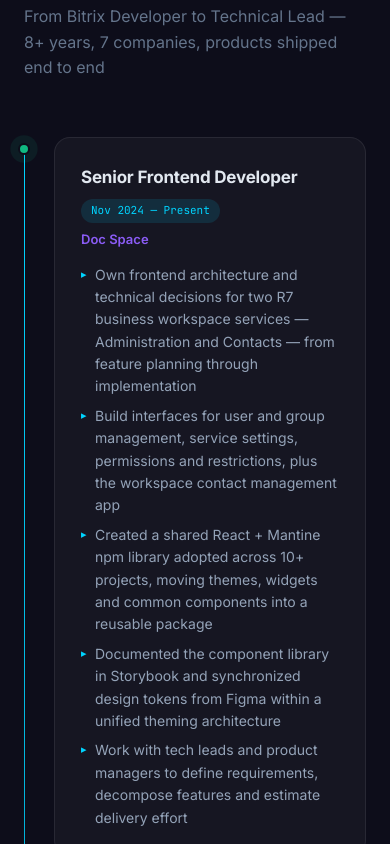
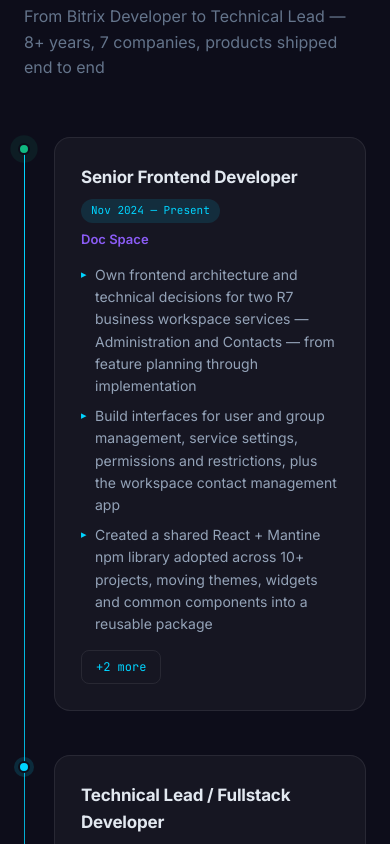
Before and after one commit to Odinwan/odinwan.github.io, a React (Vite) app: page / in a window 390 px wide. Shown: the part 4080-4924 px from the top of the page. Built offline with nearby package versions, Linux system fonts and the light colour scheme.

Commit message:
Collapse experience bullets to three on mobile with a more/less toggle
Cards with more than three bullets grew to nearly two screens tall on
phones. On viewports up to 900px the list now shows the first three
items and a "+N more" button expands the rest; desktop is unchanged.

```diff
--- a/src/components/Experience/Experience.styled.ts
+++ b/src/components/Experience/Experience.styled.ts
@@ -1,4 +1,7 @@
 import styled, { keyframes } from 'styled-components';
+
+/** Keep in sync with COLLAPSED_ITEMS in Experience.tsx. */
+const COLLAPSED_ITEMS = 3;
 
 const pulseDot = keyframes`
   0%, 100% { box-shadow: 0 0 0 4px rgba(16,185,129,0.2); }
@@ -167,8 +170,30 @@ export const ExperienceWrapper = styled.section`
     }
   }
 
+  .more {
+    display: none;
+    margin-top: 14px;
+    padding: 8px 14px;
+    border: 1px solid ${({ theme }) => theme.colors.border};
+    border-radius: 8px;
+    background: transparent;
+    color: ${({ theme }) => theme.colors.cyan};
+    font-family: ${({ theme }) => theme.fonts.mono};
+    font-size: 12px;
+    cursor: pointer;
+    transition: border-color 0.3s ease, background 0.3s ease;
+
+    &:hover {
+      border-color: ${({ theme }) => theme.colors.borderHover};
+      background: ${({ theme }) => theme.colors.cyanDim};
+    }
+  }
+
   @media (max-width: ${({ theme }) => theme.breakpoints.mobile}) {
     padding: 70px 0;
     .container { padding: 0 24px; }
+
+    .card .list:not(.open) li:nth-child(n + ${COLLAPSED_ITEMS + 1}) { display: none; }
+    .more { display: inline-flex; }
   }
 `;
--- a/src/components/Experience/Experience.tsx
+++ b/src/components/Experience/Experience.tsx
@@ -1,14 +1,20 @@
-import React, { useEffect, useRef } from 'react';
+import React, { useEffect, useRef, useState } from 'react';
 import { ExperienceWrapper } from './Experience.styled';
 import { useScrollReveal } from '@hooks/useScrollReveal';
 import { useLanguage } from '@hooks/useLanguage';
 import { t } from '../../translations';
+
+/** Bullets shown per job on mobile before the "more" toggle. */
+const COLLAPSED_ITEMS = 3;
 
 const Experience: React.FC = () => {
   const headRef = useScrollReveal();
   const timelineRef = useRef<HTMLDivElement>(null);
   const { lang } = useLanguage();
   const tr = t[lang].experience;
+  const [expanded, setExpanded] = useState<Record<string, boolean>>({});
+
+  const toggle = (key: string) => setExpanded((prev) => ({ ...prev, [key]: !prev[key] }));
 
   useEffect(() => {
     const timeline = timelineRef.current;
@@ -47,8 +53,12 @@ const Experience: React.FC = () => {
         </div>
 
         <div className="timeline" ref={timelineRef}>
-          {tr.jobs.map((job) => (
-            <div className="ti" key={`${job.company}-${job.role}`}>
+          {tr.jobs.map((job) => {
+            const key = `${job.company}-${job.role}`;
+            const hidden = job.items.length - COLLAPSED_ITEMS;
+            const isOpen = !!expanded[key];
+            return (
+              <div className="ti" key={key}>
                 <div className={`dot ${job.current ? 'cur' : ''}`} />
                 <div className="card">
                   <div className="card-header">
@@ -57,14 +67,20 @@ const Experience: React.FC = () => {
                   </div>
                   <div className="company">{job.company}</div>
                   {'note' in job && <div className="note">{job.note}</div>}
-                <ul className="list">
+                  <ul className={`list ${isOpen ? 'open' : ''}`}>
                     {job.items.map((item) => (
                       <li key={item}>{item}</li>
                     ))}
                   </ul>
+                  {hidden > 0 && (
+                    <button type="button" className="more" onClick={() => toggle(key)} aria-expanded={isOpen}>
+                      {isOpen ? tr.less : `+${hidden} ${tr.more}`}
+                    </button>
+                  )}
                 </div>
               </div>
-          ))}
+            );
+          })}
         </div>
       </div>
     </ExperienceWrapper>
--- a/src/translations.ts
+++ b/src/translations.ts
@@ -46,6 +46,8 @@ export const t = {
       label: 'Work History',
       title: 'Experience',
       sub: 'From Bitrix Developer to Technical Lead — 8+ years, 7 companies, products shipped end to end',
+      more: 'more',
+      less: 'Show less',
       jobs: [
         {
           role: 'Senior Frontend Developer',
@@ -242,6 +244,8 @@ export const t = {
       label: 'История работы',
       title: 'Опыт работы',
       sub: 'От Bitrix-разработчика до Technical Lead — 8+ лет, 7 компаний, продукты, запущенные от начала до конца',
+      more: 'ещё',
+      less: 'Свернуть',
       jobs: [
         {
           role: 'Senior Frontend Developer',
```
Lines whose indentation alone changed are shown as unchanged.
